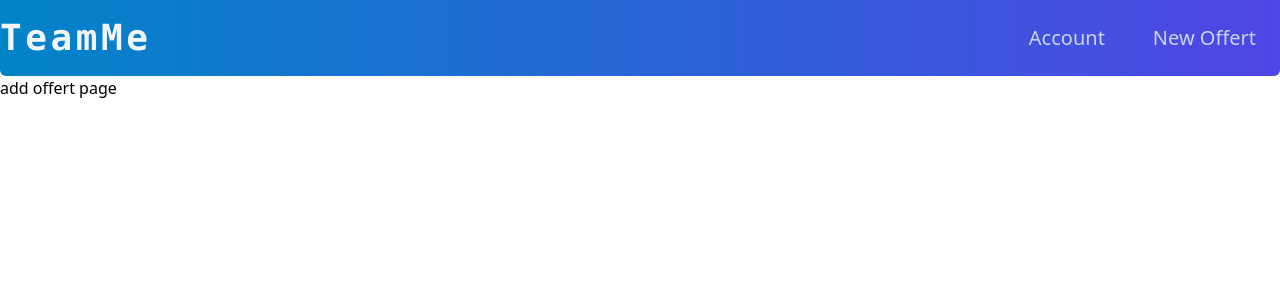
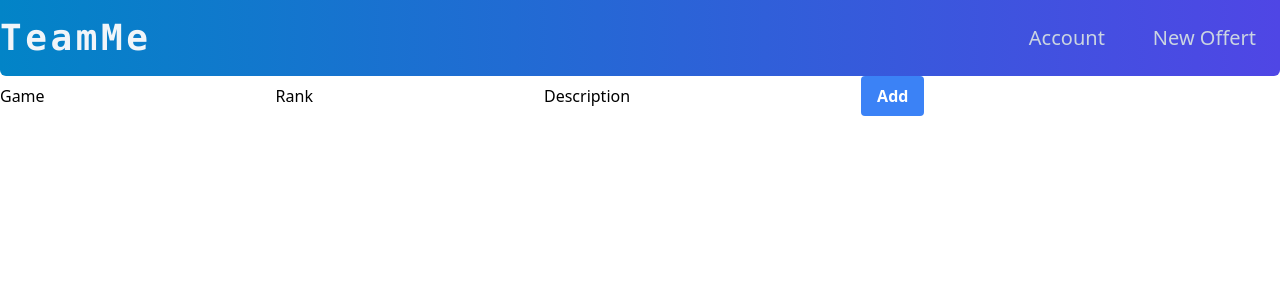
Before and after one commit to olo75jg21/teamMe, a React (Create React App) app in the folder client/: page /newoffert in a window 1280 px wide. Shown: the top 300 px of the page. Built offline with nearby package versions, Linux system fonts and the light colour scheme.

Commit message:
add scaffolding for add offert form

```diff
--- a/client/src/components/addOffert/AddOffertPage.tsx
+++ b/client/src/components/addOffert/AddOffertPage.tsx
@@ -1,7 +1,35 @@
+import { SubmitHandler, useForm } from 'react-hook-form';
+
+type formData = {
+  game: string;
+  rank: string;
+  description: string;
+};
+
 const AddOffertPage = (): JSX.Element => {
+  const { register, handleSubmit, watch, formState: { errors }} = useForm<formData>();
+
+  const onSubmit: SubmitHandler<formData> = data => {
+    console.log('eo')
+  };
+
   return (
     <div>
-      add offert page
+      <form onSubmit={handleSubmit(onSubmit)}>
+        <label>Game</label>
+        <input {...register('game')}></input>
+
+        <label>Rank</label>
+        <input {...register('rank')}></input>
+
+        <label>Description</label>
+        <input {...register('description')}></input>
+        <input
+          type='submit'
+          value='Add'
+          className='bg-blue-500 cursor-pointer hover:bg-blue-700 text-white font-bold py-2 px-4 rounded focus:outline-none focus:shadow-outline" type="button'
+        />
+      </form>
     </div>
   )
 };
```
